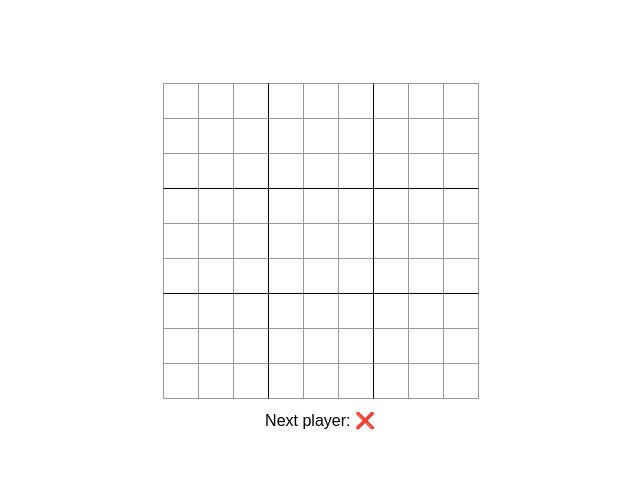
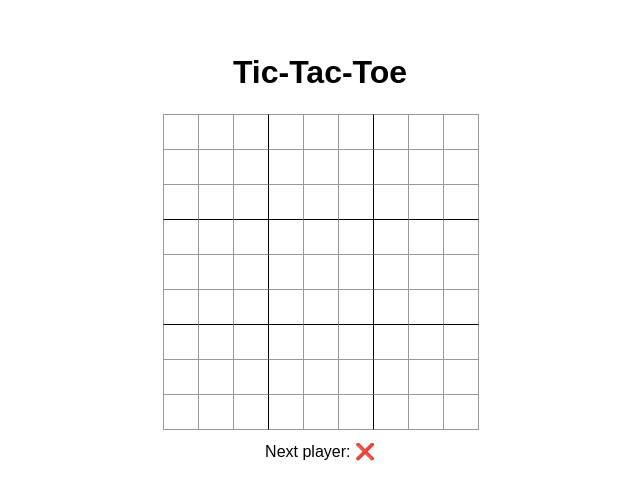
Before and after one commit to TsiaohanWang/my-tic-tac-toe, a React (Vite) app: page / in a window 1280 px wide. Shown: the part 143-642 px from the top of the page, without its empty margins (320-960 px from the left). Built offline with nearby package versions, Linux system fonts and the light colour scheme.

Commit message:
添加标题

```diff
--- a/src/App.css
+++ b/src/App.css
@@ -58,6 +58,14 @@ body {
   display: inline-block;
 }
 
+.game-title {
+  font-size: 32px;
+  font-weight: bold;
+  text-align: center;
+  width: max-content;
+  margin-bottom: 12px;
+}
+
 .game-info {
   text-align: center;
   width: max-content;
--- a/src/App.jsx
+++ b/src/App.jsx
@@ -66,6 +66,7 @@ export function DefaultGame() {
     return (
       <>
         <div className="game">
+          <div className="game-title">Tic-Tac-Toe</div>
           <Board CellStatus={cellStatus} handleCellClick={handleClick} />
           <div className="game-info">
             <div>Game Over! Draw!</div>
@@ -79,6 +80,7 @@ export function DefaultGame() {
     return (
       <>
         <div className="game">
+          <div className="game-title">Tic-Tac-Toe</div>
           <Board CellStatus={cellStatus} handleCellClick={handleClick} />
           <div className="game-info">
             <div>Game Over! Winner: {calcWinner(cellStatus)}</div>
@@ -91,6 +93,7 @@ export function DefaultGame() {
   return (
     <>
       <div className="game">
+        <div className="game-title">Tic-Tac-Toe</div>
         <Board CellStatus={cellStatus} handleCellClick={handleClick} />
         <div className="game-info">
           <div>Next player: {isXNext ? PLAYER_1 : PLAYER_2}</div>
@@ -165,6 +168,7 @@ export function InfinityGame() {
     return (
       <>
         <div className="game">
+          <div className="game-title">Infinity Tic-Tac-Toe</div>
           <div className="game-info">
             <div>ROUND {Math.trunc(history.length / 2)}</div>
           </div>
@@ -180,6 +184,7 @@ export function InfinityGame() {
   return (
     <>
       <div className="game">
+        <div className="game-title">Infinity Tic-Tac-Toe</div>
         <div className="game-info">
           <div>ROUND {Math.trunc((history.length + 1) / 2)}</div>
         </div>
@@ -264,6 +269,7 @@ export function UltimateGame() {
     return (
       <>
         <div className="game">
+          <div className="game-title">Tic-Tac-Toe</div>
           <UltimateBoard
             CellStatus={cellStatus}
             handleCellClick={handleClick}
@@ -280,6 +286,7 @@ export function UltimateGame() {
     return (
       <>
         <div className="game">
+          <div className="game-title">Tic-Tac-Toe</div>
           <UltimateBoard
             CellStatus={cellStatus}
             handleCellClick={handleClick}
@@ -295,6 +302,7 @@ export function UltimateGame() {
   return (
     <>
       <div className="game">
+        <div className="game-title">Tic-Tac-Toe</div>
         <UltimateBoard CellStatus={cellStatus} handleCellClick={handleClick} />
         <div className="game-info">
           <div>Next player: {isXNext ? PLAYER_1 : PLAYER_2}</div>
```
